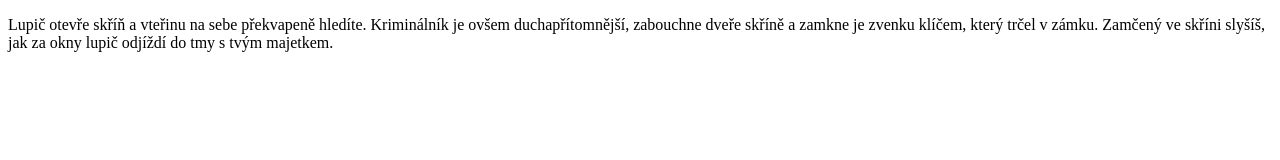
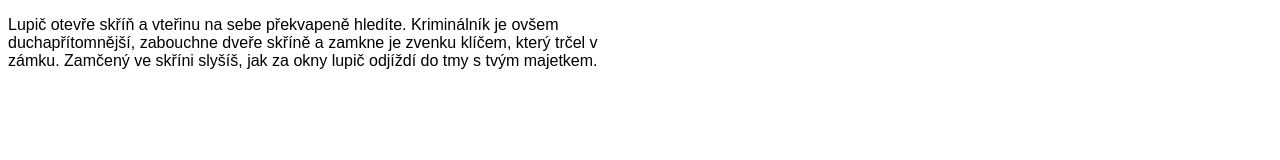
Before and after one commit to VeronikaSuchnova/Vetrelec-hra, a plain HTML site: page loznice/skrin/osud.html in a window 1280 px wide. Drawn offline with Linux system fonts and the light colour scheme.

Commit message:
Styl-osud

```diff
--- a/loznice/skrin/osud.html
+++ b/loznice/skrin/osud.html
@@ -4,6 +4,7 @@
     <meta charset="UTF-8" />
     <meta name="viewport" content="width=device-width, initial-scale=1.0" />
     <title>Document</title>
+    <link rel="stylesheet" href="../../styly.css" />
   </head>
   <body>
     <p>
```
